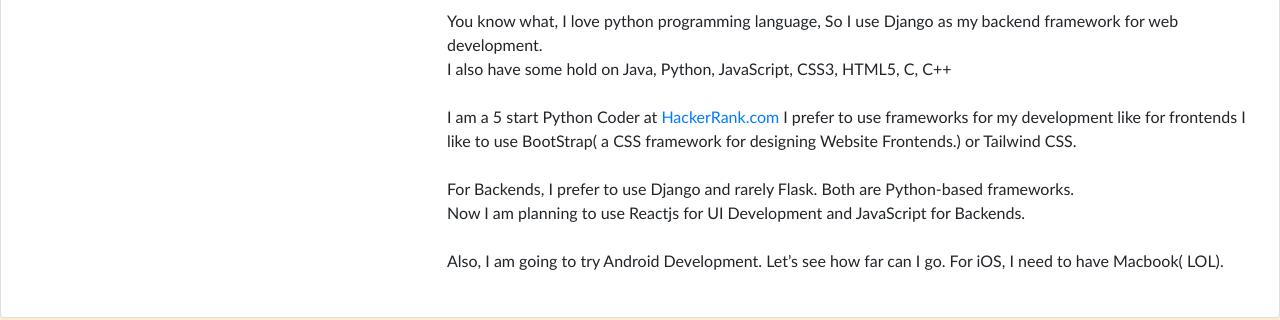
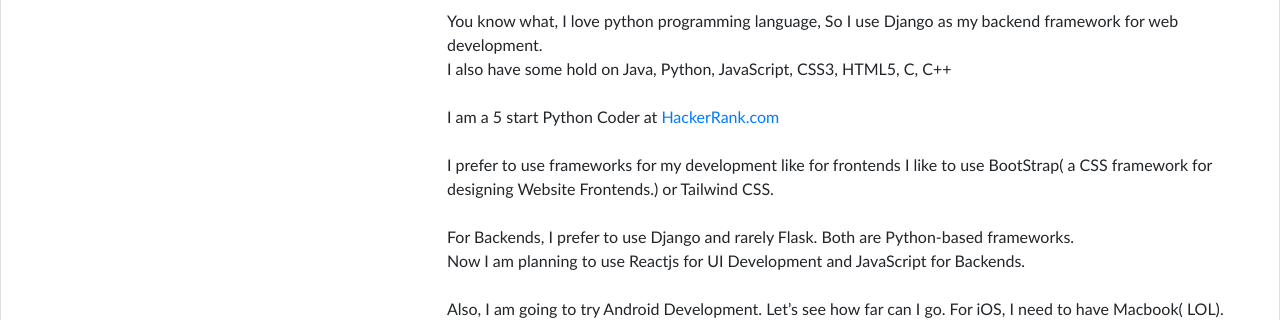
Before and after one commit to ArshadAman/MyPersonalWebsite, a plain HTML site: page index.html in a window 1280 px wide. Shown: the part 1102-1422 px from the top of the page. Drawn offline with nearby package versions, Linux system fonts and the light colour scheme.

Commit message:
Update index.html

```diff
--- a/index.html
+++ b/index.html
@@ -176,7 +176,8 @@
                         development. <br>
 
                         I also have some hold on Java, Python, JavaScript, CSS3, HTML5, C, C++ <br> <br>
-                        I am a 5 start Python Coder at <a href="https://www.hackerrank.com"> HackerRank.com</a>
+                        I am a 5 start Python Coder at <a href="https://www.hackerrank.com"> HackerRank.com</a> <br> <br>
+
                         I prefer to use frameworks for my development like for frontends I like to use BootStrap( a CSS
                         framework for designing Website Frontends.) or Tailwind CSS. <br> <br>
 
```
